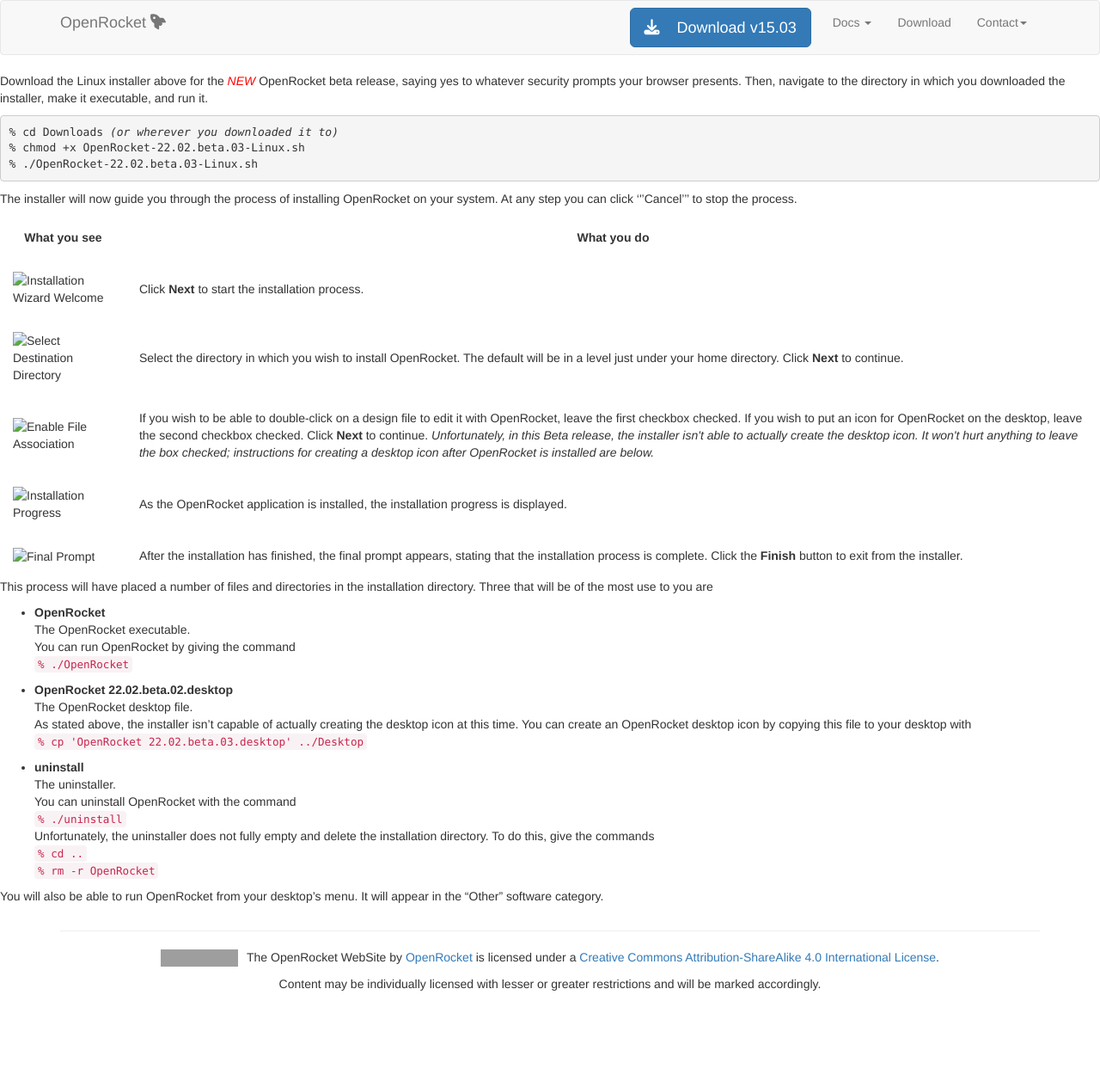
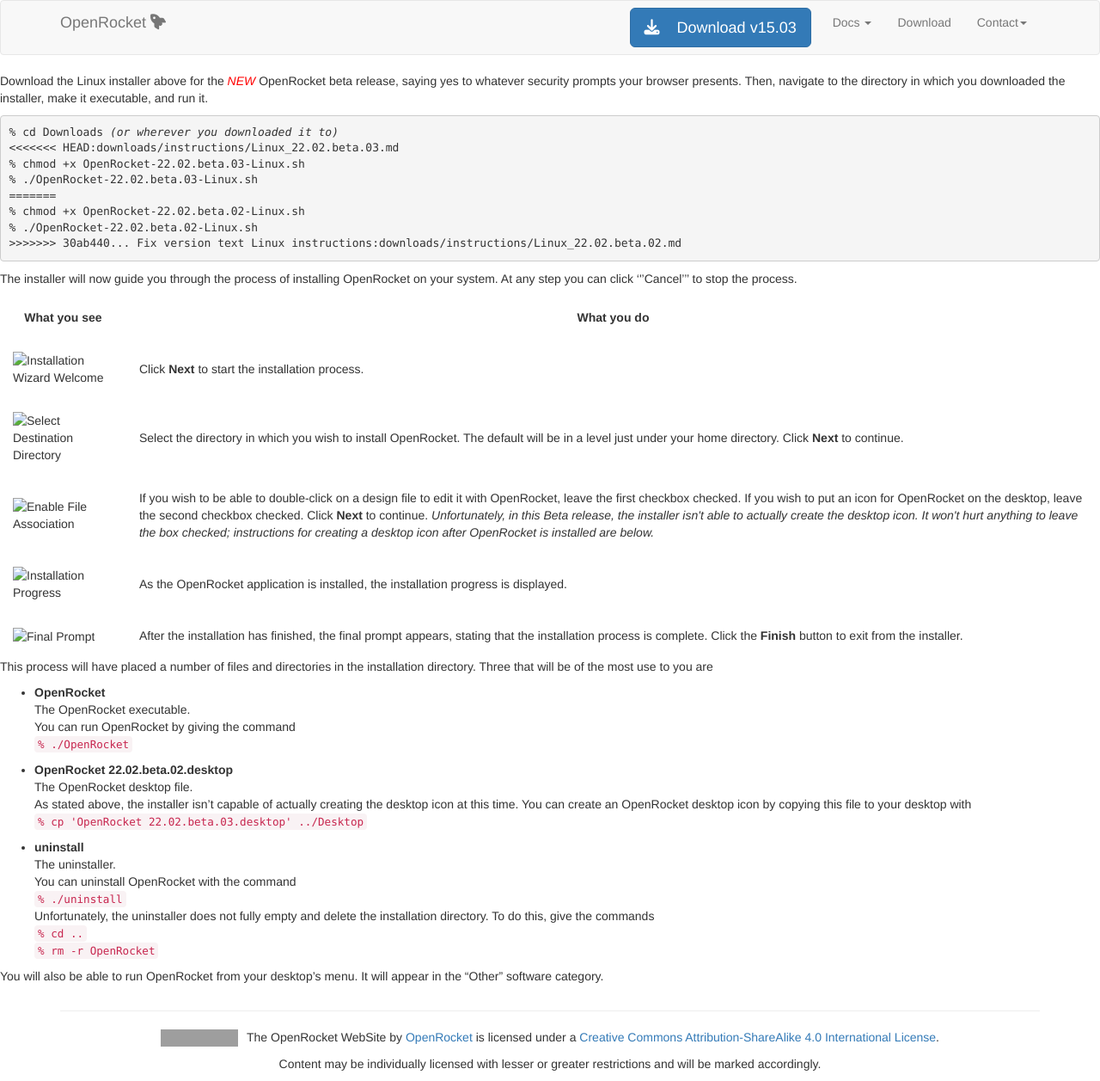
Before and after one commit to openrocket/openrocket.github.io, a Jekyll site: the page built from downloads/instructions/Linux_22.02.beta.03.md, in a window 1280 px wide. Shown: the whole page at 86% size. Built offline with Jekyll 4.4.1, drawn with Linux system fonts in a browser that asks for light colours; nearby versions of some CDN libraries; our own code applies the rules of GitHub Pages for plain Markdown files; library files that are not in the unit come from our copies; before the commit the page ends 1164 px from its top, so only the background shows below that; grey boxes are pictures that could not be loaded.

```diff
--- a/downloads/instructions/Linux_22.02.beta.03.md
+++ b/downloads/instructions/Linux_22.02.beta.03.md
@@ -19,8 +19,13 @@
 <html>
 <pre>
 <code>% cd Downloads</code> <em>(or wherever you downloaded it to)</em>
+<<<<<<< HEAD:downloads/instructions/Linux_22.02.beta.03.md
 <code>% chmod +x OpenRocket-22.02.beta.03-Linux.sh
 % ./OpenRocket-22.02.beta.03-Linux.sh</code>
+=======
+<code>% chmod +x OpenRocket-22.02.beta.02-Linux.sh
+% ./OpenRocket-22.02.beta.02-Linux.sh</code>
+>>>>>>> 30ab440... Fix version text Linux instructions:downloads/instructions/Linux_22.02.beta.02.md
 </pre>
 </html>
 
```
